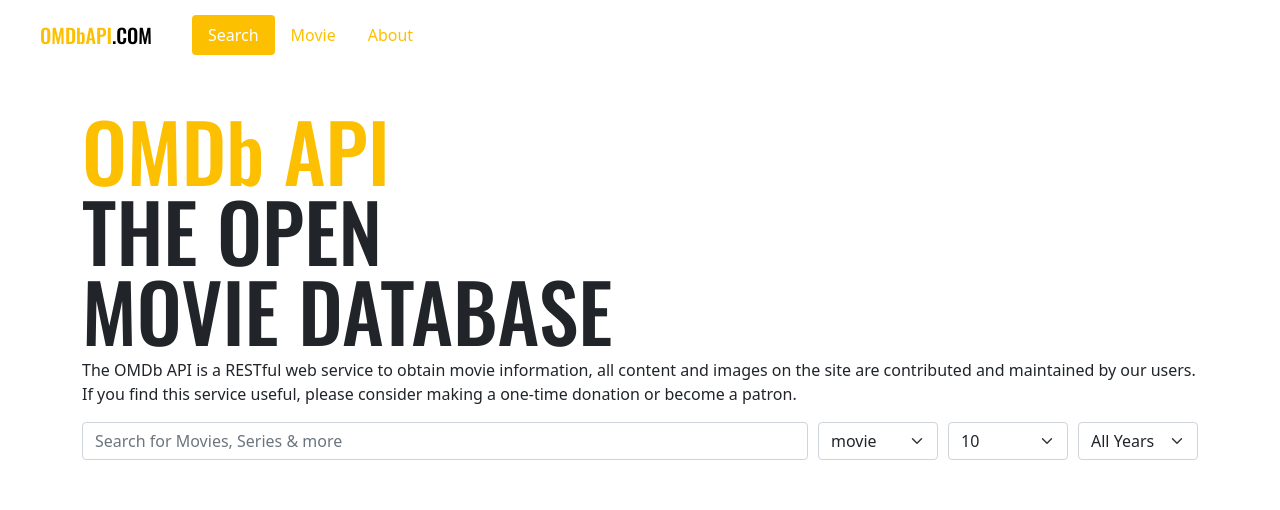
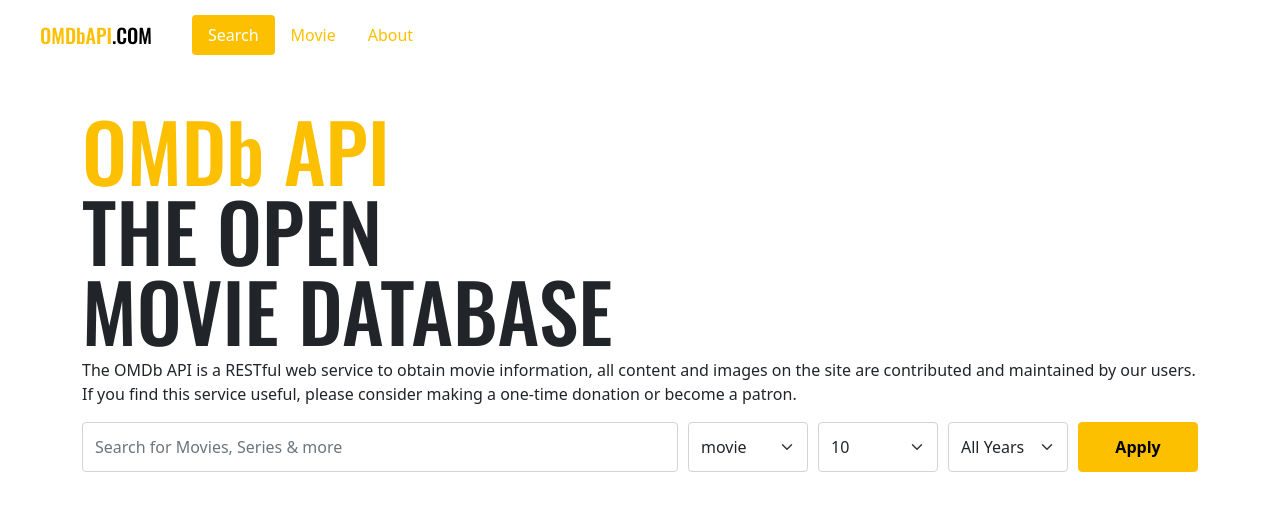
Before and after one commit to yeanjae0312/vue-essentials, a Vue app in the folder vue3-movie-app/: page /#/ in a window 1280 px wide. Shown: the top 510 px of the page. Built offline with nearby package versions, Linux system fonts and the light colour scheme.

Commit message:
Feat movie-app 검색버튼추가, axios로 api연동

```diff
--- a/vue3-movie-app/package.json
+++ b/vue3-movie-app/package.json
@@ -40,6 +40,7 @@
     "webpack-dev-server": "^4.0.0-beta.0"
   },
   "dependencies": {
+    "axios": "^0.26.1",
     "bootstrap": "^5.1.3",
     "vue": "^3.2.26",
     "vue-router": "^4.0.14"
--- a/vue3-movie-app/src/components/Search.vue
+++ b/vue3-movie-app/src/components/Search.vue
@@ -4,7 +4,8 @@
       v-model="title"
       class="form-control"
       type="text"
-      placeholder="Search for Movies, Series & more" />
+      placeholder="Search for Movies, Series & more"
+      @keyup.enter="apply" />
     <div class="selects">
       <select
         v-for="filter in filters"
@@ -23,10 +24,17 @@
         </option>
       </select>
     </div>
+    <button
+      class="btn btn-primary"
+      @click="apply">
+      Apply
+    </button>
   </div>
 </template>
 
 <script>
+import axios from 'axios';
+
 export default {
   data() {
     return {
@@ -58,6 +66,15 @@
         }
       ],
     }
+  },
+  methods: {
+    async apply() {
+      // Search movies...
+      // https://www.omdbapi.com/ 사이트 영화api 사용
+      const OMDB_API_KEY = '69213124'
+      const res = await axios.get(`https://www.omdbapi.com/?i=tt3896198&apikey=${OMDB_API_KEY}&s=${this.title}&type=${this.type}&y=${this.year}&page=1`); // https로 수정
+      console.log(res);
+    }
   }
 }
 </script>
@@ -77,5 +94,12 @@
         width: 120px;
       }
     }
+
+    .btn {
+      width: 120px;
+      height: 50px;
+      font-weight: 700;
+      flex-shrink: 0; // 길이 비율이 줄어들지 않게 하겠다. 1이면 줄어들게 하겠다.
+    }
   }
 </style>
```
Also changed, not shown: 1 other file (tests, documents, lock files or other folders).
